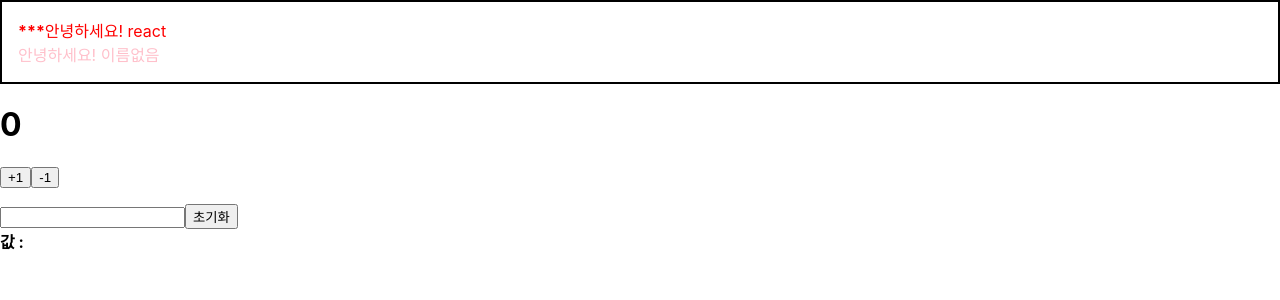
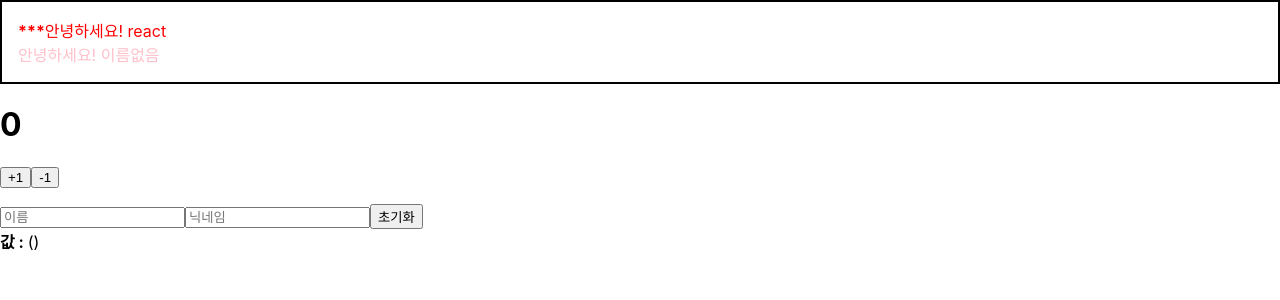
Before and after one commit to sypark132/react, a React (Create React App) app in the folder begin-react/: page / in a window 1280 px wide. Shown: the top 300 px of the page. Built offline with nearby package versions, Linux system fonts and the light colour scheme.

Commit message:
add useRef

```diff
--- a/begin-react/src/InputSample.js
+++ b/begin-react/src/InputSample.js
@@ -1,21 +1,50 @@
-import React, {useState} from 'react';
+import React, {useState, useRef} from 'react';
 
 function InputSample() {
-const [text, setText] = useState('');
+const [inputs, setInputs] = useState({
+    name: '',
+    nickname: '',
+});
+const nameInput = useRef();
+const {name, nickname} = inputs;
+
 const onChange = (e) => {
-    setText(e.target.value);
+    const {name, value} = e.target;
+    {/* react에서 객체를 업데이트 할 때에는 객체를 일단 복사한다.
+     */}
+    const nextInputs = {
+        ...inputs,
+        [name]: value,
+    };
+    setInputs(nextInputs)
 }
 const onReset = () => {
-    setText('');
+    setInputs({
+        name: '',
+        nickname: '',
+    });
+    nameInput.current.focus();
 }
     return (
         <div>
             {/* value값이 없으면 초기화할 때 input 박스에 있는 값은 초기화되지 않음 */}
-            <input onChange={onChange} value={text}/>
+            <input
+                name="name"
+                placeholder="이름"
+                onChange={onChange}
+                value={name}
+                ref={nameInput}
+            />
+            <input
+                name="nickname"
+                placeholder="닉네임"
+                onChange={onChange}
+                value={nickname}
+            />
             <button onClick={onReset}>초기화</button>
             <div>
                 <b>값 : </b>
-                {text}
+                {name} ({nickname})
             </div>
         </div>
 
```
